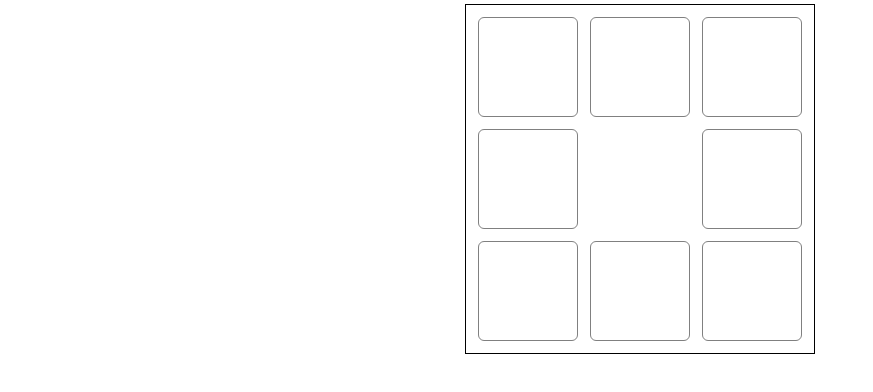
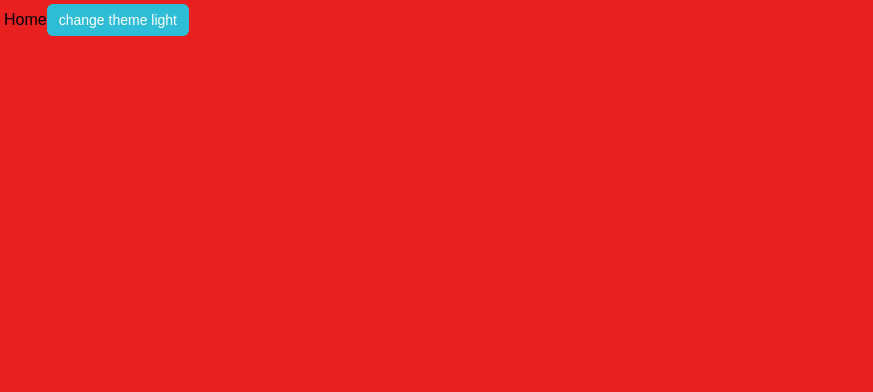
Before and after one commit to rshelar21/react-machine-coding, a React (Vite) app: page / in a window 1280 px wide. Shown: the top 392 px of the page, without its empty margins (0-873 px from the left). Built offline with nearby package versions, Linux system fonts and the light colour scheme.

Commit message:
feat: dark-mode

```diff
--- a/src/App.tsx
+++ b/src/App.tsx
@@ -2,7 +2,9 @@
 // import { HomePagination } from "./components";
 // import { PasswordGenerator, ProgressBar } from "./components";
 // import { ProgressBar } from "./components";
-import { GridLight } from "./components";
+// import { GridLight } from "./components";
+
+import { Home } from "./components";
 
 function App() {
   return (
@@ -15,7 +17,8 @@ function App() {
       {/* <HomePagination /> */}
       {/* <PasswordGenerator /> */}
       {/* <ProgressBar /> */}
-      <GridLight />
+      {/* <GridLight /> */}
+      <Home/>
     </div>
   );
 }
--- /dev/null
+++ b/src/components/dark-theme/components/Home.tsx
@@ -0,0 +1,12 @@
+import "../style.css";
+import { useTheme } from "../hooks/useTheme";
+
+export const Home = () => {
+  const { theme, toggleTheme } = useTheme();
+  return (
+    <div>
+      Home
+      <button onClick={() => toggleTheme()}>change theme {theme}</button>
+    </div>
+  );
+};
--- /dev/null
+++ b/src/components/dark-theme/hooks/useTheme.tsx
@@ -0,0 +1,19 @@
+import { useEffect, useState } from "react";
+
+export const useTheme = () => {
+  const [isDarkMode, setIsDarkMode] = useState(false);
+
+  const toggleTheme = () => {
+    setIsDarkMode(!isDarkMode);
+  };
+  const theme = isDarkMode ? "dark" : "light";
+
+  useEffect(() => {
+    document.documentElement.setAttribute("data-theme", theme);
+  }, [isDarkMode]);
+
+  return {
+    theme,
+    toggleTheme,
+  };
+};
--- /dev/null
+++ b/src/components/dark-theme/style.css
@@ -0,0 +1,11 @@
+:root {
+  --bg-color: #e92020;
+}
+
+body {
+  background: var(--bg-color);
+}
+
+[data-theme="dark"] {
+  --bg-color: #000;
+}
--- a/src/components/index.ts
+++ b/src/components/index.ts
@@ -3,3 +3,4 @@ export { HomePagination } from "./pagination/components/HomePagination";
 export { PasswordGenerator } from "./password-generator/components/PasswordGenerator";
 export { ProgressBar } from "./progress-bar/components/ProgressBar";
 export { GridLight } from "./grid-lights/components/GridLight";
+export { Home } from "./dark-theme/components/Home";
```
